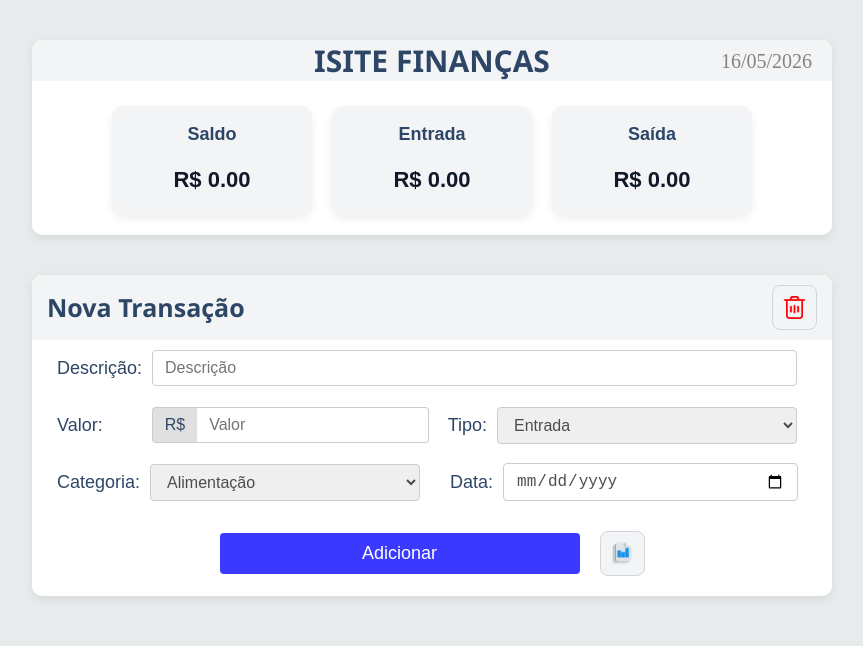
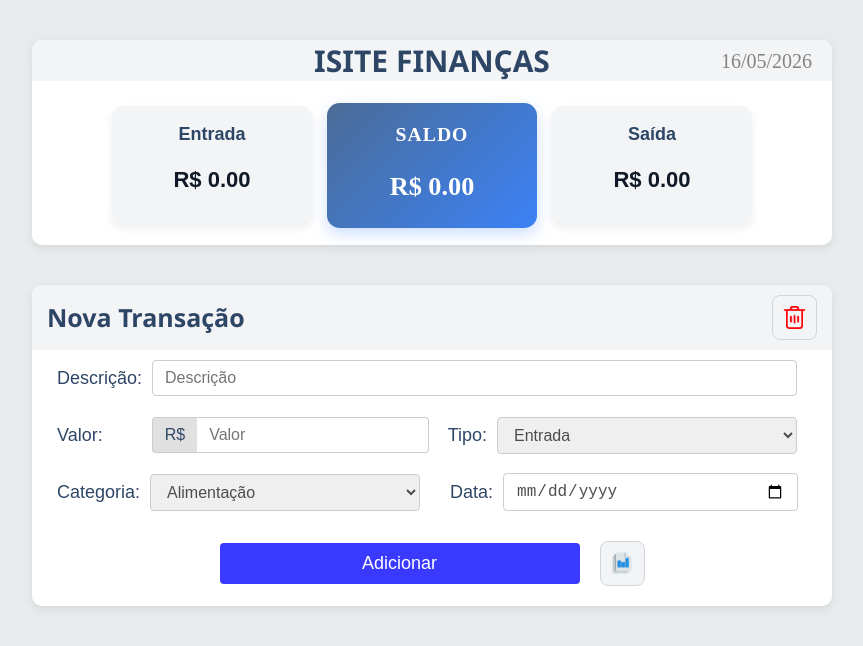
Before and after one commit to br330a/ISITE-FINAN-AS, a plain HTML site: page index.html in a window 1280 px wide. Shown: the whole page, without its empty margins (208-1071 px from the left). Drawn offline with Linux system fonts and the light colour scheme.

```diff
--- a/index.html
+++ b/index.html
@@ -17,13 +17,13 @@
 
         <div class="resumo">
             <div class="card">
+                <h3>Entrada</h3>
+                <p id="entrada">R$ 0,00</p>
+            </div>
+
+            <div class="card-Saldo">
                 <h3>Saldo</h3>
                 <p id="saldo">R$ 0,00</p>
-            </div>
-
-            <div class="card">
-                <h3>Entrada</h3>
-                <p id="entrada">R$ 0,00</p>
             </div>
 
             <div class="card">
--- a/src/css/historico.css
+++ b/src/css/historico.css
@@ -66,3 +66,7 @@ td {
 tr:hover {
     background-color: #F9FAFB;
 }
+
+tr:nth-child(even) {
+    background-color: #dfdede;
+}
--- a/src/css/style.css
+++ b/src/css/style.css
@@ -58,6 +58,37 @@ body {
     transition: 0.2s;
 }
 
+.card-Saldo {
+    background: linear-gradient(135deg, #4b6c96, #3B82F6);
+    transform: scale(1.05);
+
+    box-shadow: 0 6px 14px rgba(59, 130, 246, 0.25);
+
+    width: 200px;
+    border-radius: 12px;
+    text-align: center;
+
+    transition: 0.2s;
+}
+
+.card-Saldo:hover {
+    transform: translateY(-4px);
+}
+
+.card-Saldo h3 {
+    color: white;
+    font-family: 22px;
+    letter-spacing: 1px;
+    text-transform: uppercase;
+}
+
+
+
+.card-Saldo p {
+    color: white;
+    font-size: 25px;
+    font-weight: bold;
+}
 .card:hover {
     transform: translateY(-4px);
 }
```
Also changed, not shown: src/pages/historico.html (+1 -2 lines).
